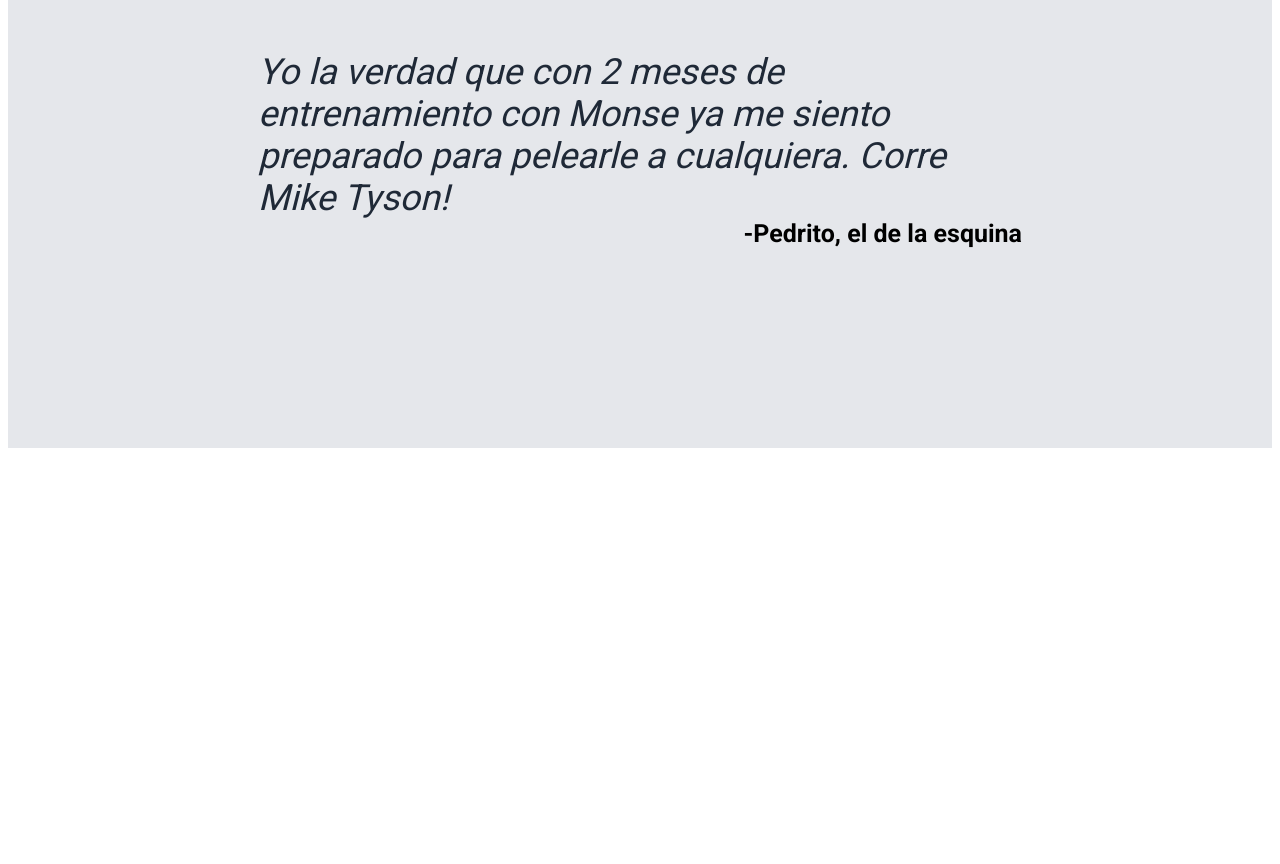
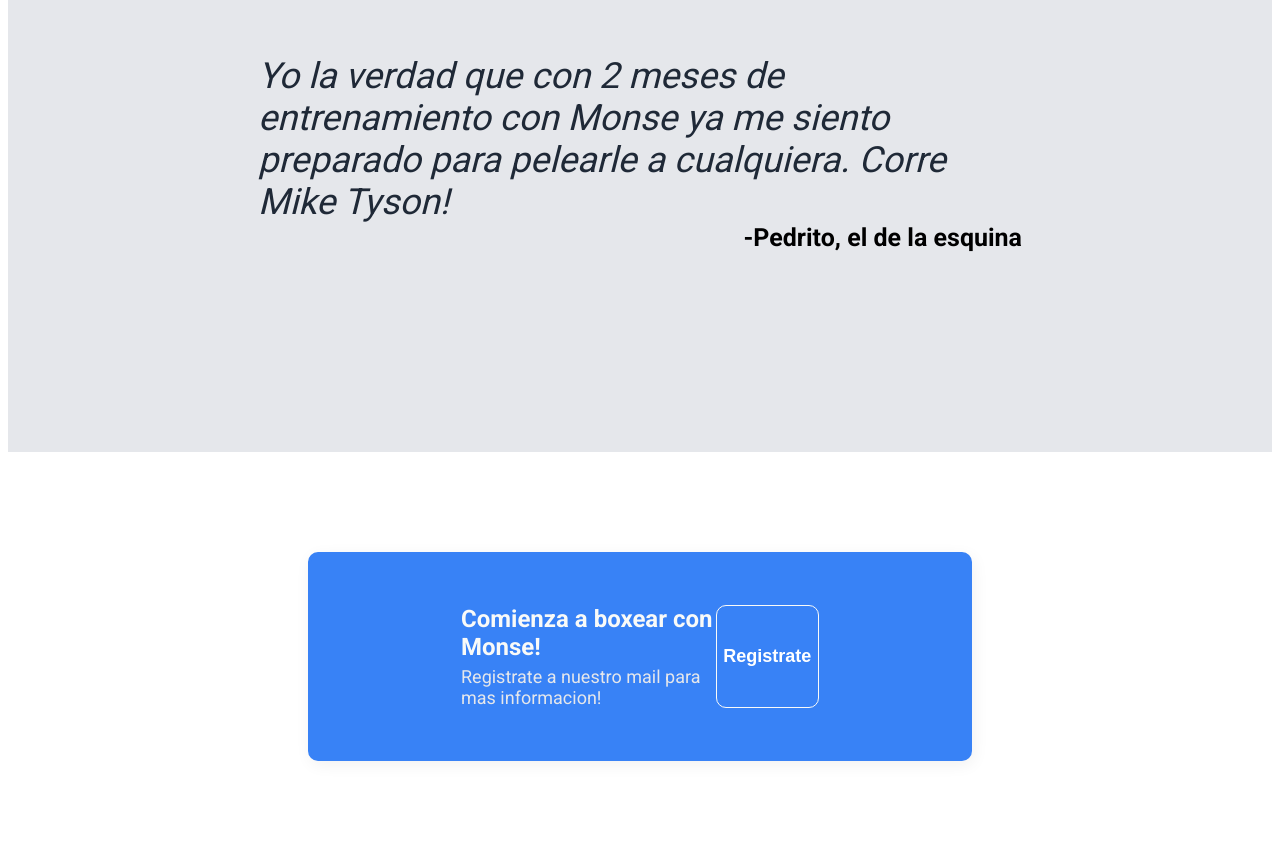
Before and after one commit to LucasPerezEs/odin-landing-page, a plain HTML site: page index.html in a window 1280 px wide. Shown: the part 1128-1992 px from the top of the page. Before the commit the page ends 1584 px from the top, so only its background shows below. Drawn offline with Linux system fonts and the light colour scheme.

Commit message:
agrego banner call to action

```diff
--- a/index.html
+++ b/index.html
@@ -33,7 +33,7 @@
     </div>
 
     <div class="info-container">
-        <h1 class="info-1">Mas Informacion.</h1>
+        <h1 class="info-h1">Mas Informacion.</h1>
 
         <div class="carrousel">
             <div class="item">
@@ -60,5 +60,15 @@
         <div class="quote-source">-Pedrito, el de la esquina</div>
     </div>
 
+    <div class="banner-container">
+        <div class="action-banner">
+            <div class="action-msg">
+                <h2>Comienza a boxear con Monse!</h2>
+                <h2 class="banner-h2">Registrate a nuestro mail para mas informacion!</h2>
+            </div>
+            <button class="action-button-light">Registrate</button>
+        </div>
+    </div>
+
 </body>
 </html>
--- a/style.css
+++ b/style.css
@@ -3,6 +3,7 @@ body {
     flex-direction: column;
     font-family: Roboto, sans-serif;
 }
+
 
 .header {
     display: flex;
@@ -49,7 +50,7 @@ ul {
     margin-top: 0;
 }
 
-.hero-h2, a {
+.hero-h2, a, .banner-h2 {
     color: #E5E7EB;
     font-size: 18px;
     font-weight: lighter;
@@ -59,15 +60,22 @@ ul {
     width: 600px;
 }
 
-.action-button {
+.action-button, .action-button-light {
     background: #3882F6;
-    border: 1px solid #3882F6;
-    color: white;
     font-weight: bold;
     padding: 5px;
     width: 150px;
     font-size: 18px;
     border-radius: 10px;
+    color: white;
+}
+
+.action-button {
+    border: 1px solid #3882F6;
+}
+
+.action-button-light {
+    border: 1px solid #F9FAF8;
 }
 
 a {
@@ -139,3 +147,27 @@ h1, h2 {
     font-size: 25px;
     align-self: flex-end;
 }
+
+.banner-container {
+    display: flex;
+    flex-direction: column;
+    padding: 100px 300px;
+}
+
+.action-banner {
+    display: flex;
+    justify-content: space-between;
+    background-color: #3882F6;
+    border: 3px solid #3882F6;
+    box-shadow: 2px 4px 16px rgba(0,0,0,.06);
+    border-radius: 10px;
+    padding: 50px 150px;
+}
+
+.action-msg {
+    display: flex;
+    color: #F9FAF8;
+    flex-direction: column;
+    align-items: flex-start;
+    gap: 5px;
+}
```
